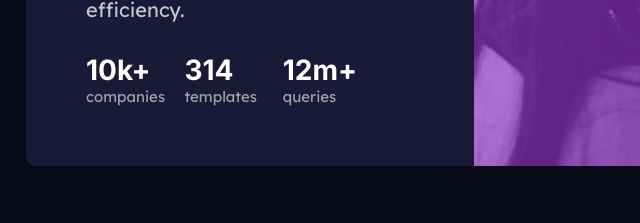
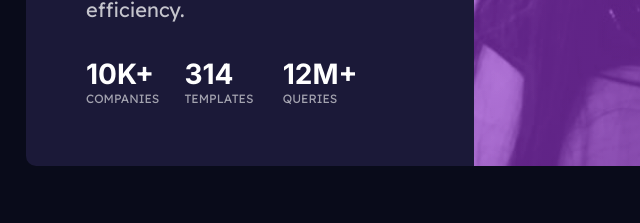
Before and after one commit to alexandre-dev29/stats-preview-card-component, a website: page index.html in a window 1280 px wide. Shown: the part 474-697 px from the top of the page, 166-806 px from the left. Drawn offline with nearby package versions, Linux system fonts and the light colour scheme; files that its build step writes are made by us from their sources.

Commit message:
Setting text transform for the company sized

```diff
--- a/Styles/Scss/Component/_card.scss
+++ b/Styles/Scss/Component/_card.scss
@@ -65,13 +65,15 @@
         font-family: "Inter", sans-serif;
         font-weight: 700;
         font-size: 2.8rem;
+        text-transform: uppercase;
 
       }
 
       & span{
         color: $white_transparent_60;
         font-family: 'Lexend Deca', sans-serif;
-        font-size: 1.5rem;
+        font-size: 1.2rem;
+        text-transform: uppercase;
       }
     }
   }
```
